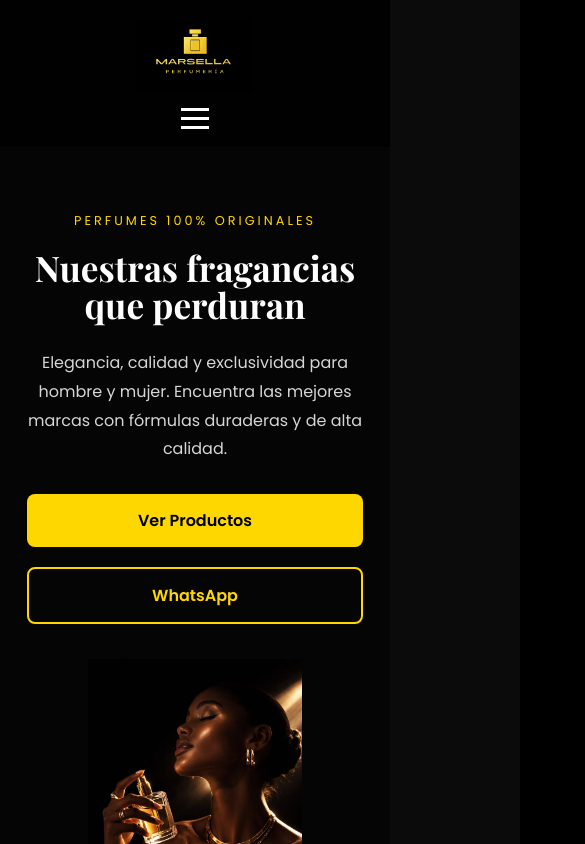
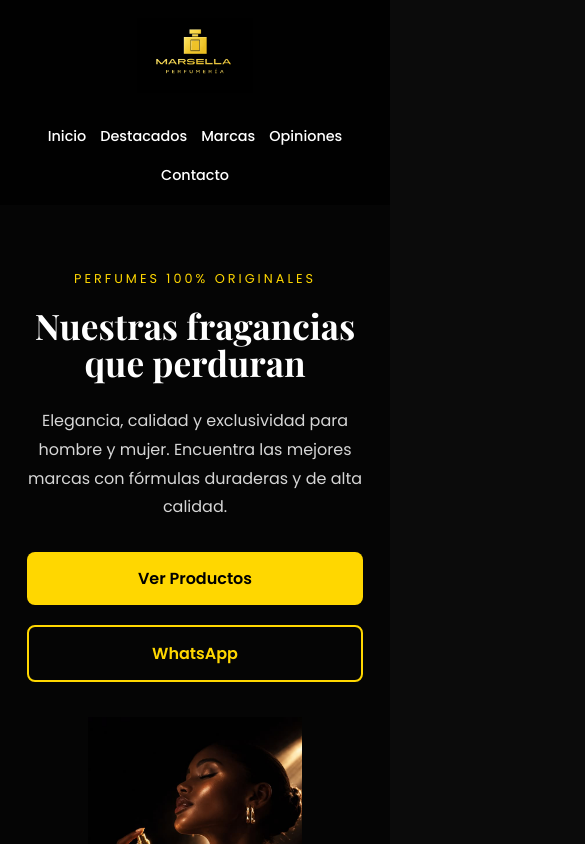
Before and after one commit to alvaromg92/marsellacr-landing, a React (Vite) app: page / in a window 390 px wide. Shown: the top 844 px of the page, 585 px wide, since content can reach past the window. Built offline with nearby package versions, Linux system fonts and the light colour scheme.

Commit message:
Update featured products

```diff
--- a/src/styles/Navbar.css
+++ b/src/styles/Navbar.css
@@ -51,78 +51,3 @@
     width: auto;
     display: block;
 }
-
-/* ===========================
-   MOBILE MENU
-=========================== */
-
-.hamburger{
-    display:none;
-    flex-direction:column;
-    justify-content:center;
-    gap:6px;
-    cursor:pointer;
-}
-
-.hamburger span{
-    width:28px;
-    height:3px;
-    background:white;
-    transition:.3s;
-}
-
-.hamburger.active span:nth-child(1){
-    transform:rotate(45deg) translate(7px,6px);
-}
-
-.hamburger.active span:nth-child(2){
-    opacity:0;
-}
-
-.hamburger.active span:nth-child(3){
-    transform:rotate(-45deg) translate(7px,-6px);
-}
-
-@media(max-width:768px){
-
-.navbar{
-    padding:15px 25px;
-}
-
-.logo img{
-    height:70px;
-}
-
-.hamburger{
-    display:flex;
-    z-index:1002;
-}
-
-.nav{
-    position:fixed;
-    top:0;
-    right:-100%;
-    width:260px;
-    height:100vh;
-    background:#000;
-    display:flex;
-    justify-content:center;
-    align-items:center;
-    transition:.35s;
-}
-
-.nav.active{
-    right:0;
-}
-
-.nav-links{
-    flex-direction:column;
-    text-align:center;
-    gap:35px;
-}
-
-.nav-links a{
-    font-size:1.2rem;
-}
-
-}
```
